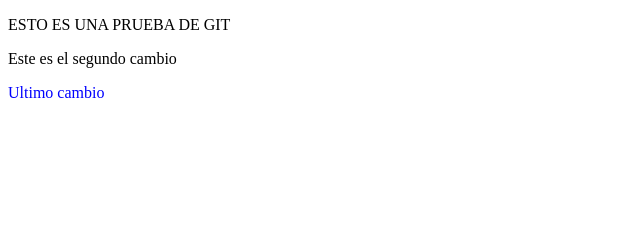
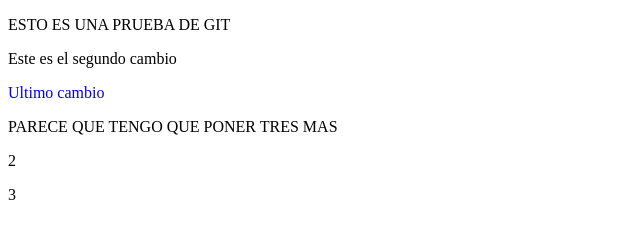
Before and after one commit to Polskivus/ej6-control-versiones, a plain HTML site: page index.html in a window 1280 px wide. Shown: the whole page, without its empty margins (0-640 px from the left). Drawn offline with Linux system fonts and the light colour scheme.

Commit message:
ESTO ES EN LA OTRA BRANCH TEST

```diff
--- a/index.html
+++ b/index.html
@@ -14,5 +14,10 @@
         Este es el segundo cambio
     </p>
     <p style="color: blue;">Ultimo cambio</p>
+
+    <p>PARECE QUE TENGO QUE PONER TRES MAS</p>
+    <p>2</p>
+    <p>3</p>
+
 </body>
 </html>
```
